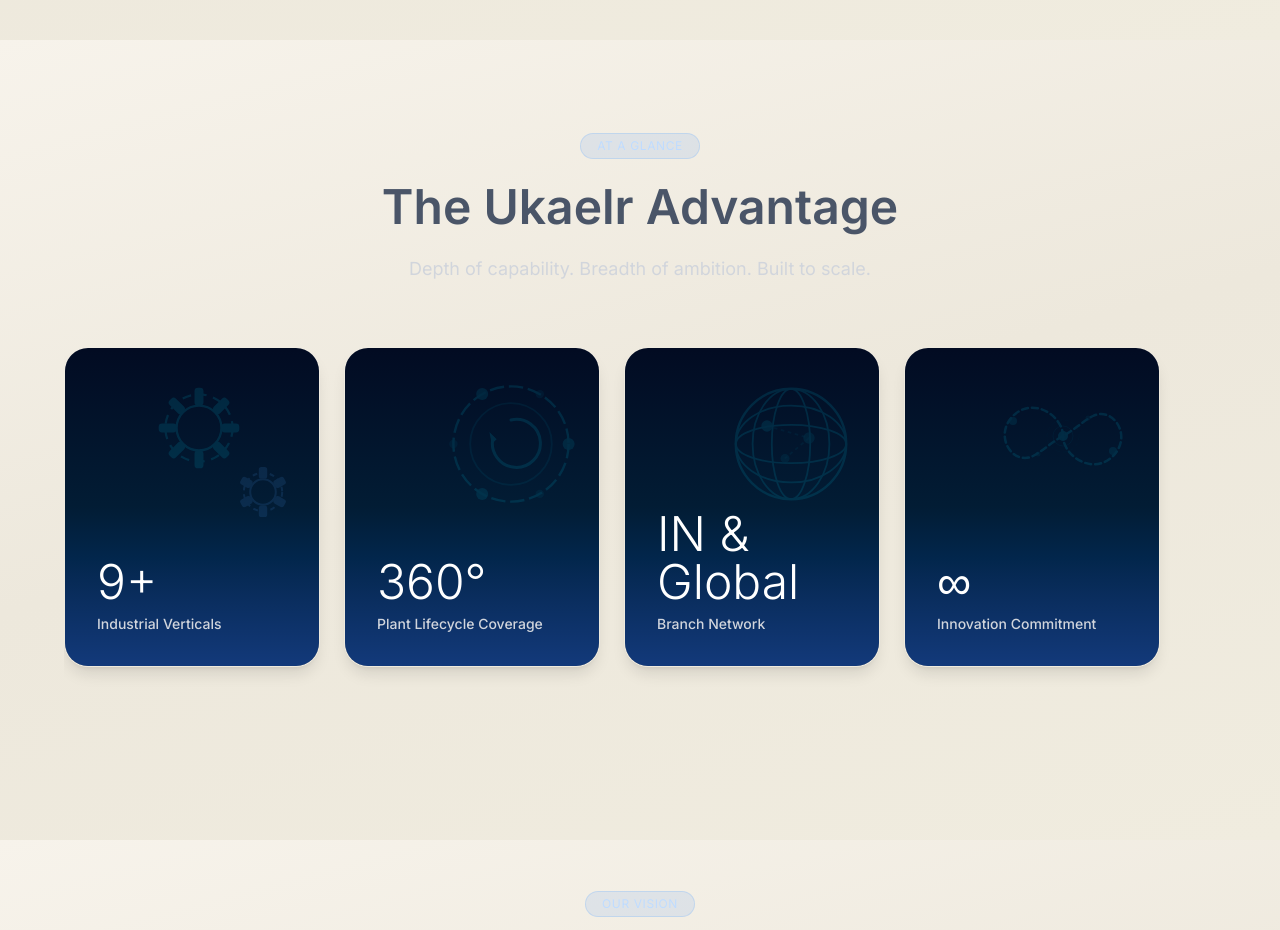
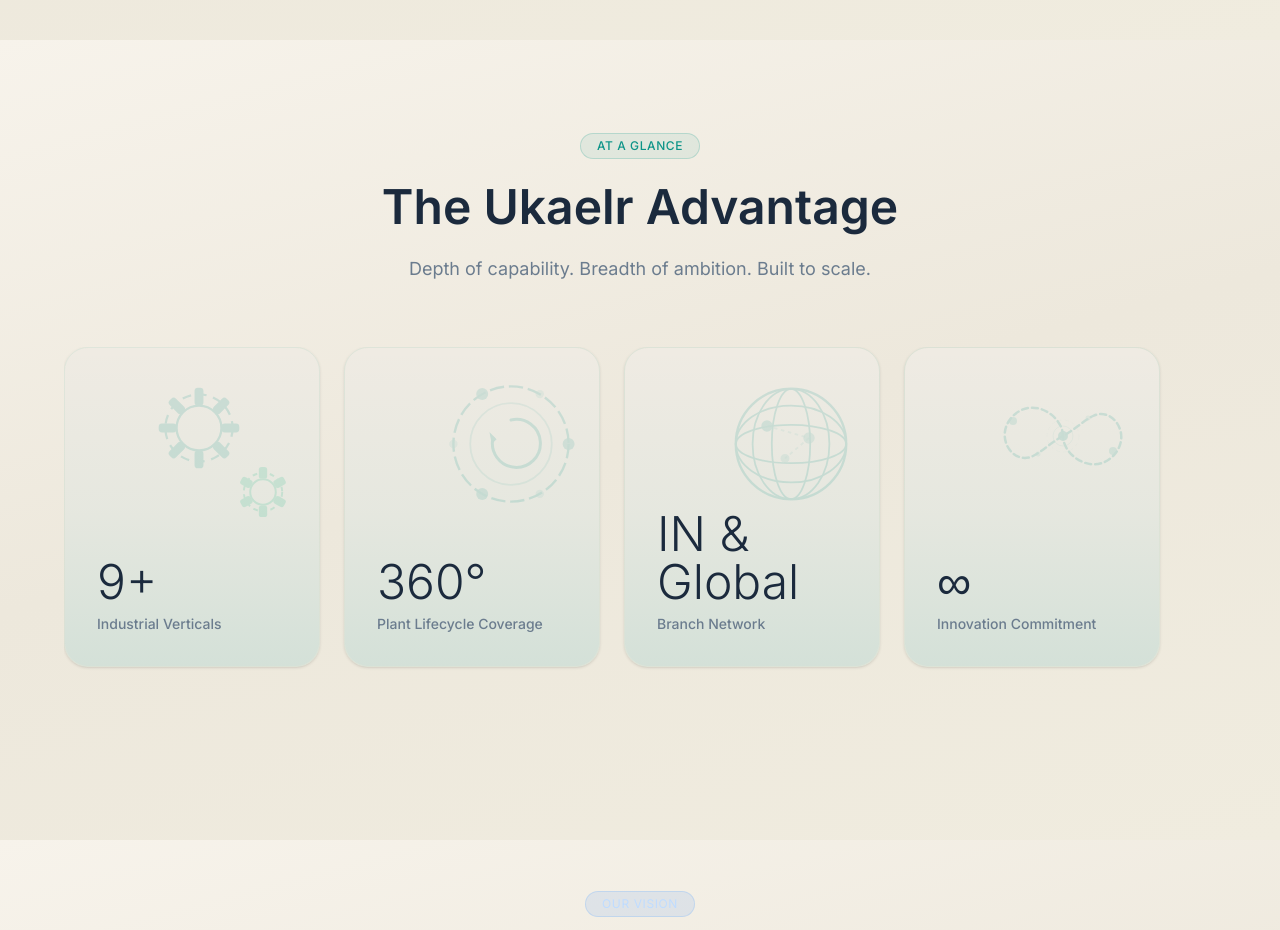
Before and after one commit to ArindamSharma1/Ukaelr, a Next.js app: page / in a window 1280 px wide. Shown: the part 3960-4890 px from the top of the page. Built offline with nearby package versions, Linux system fonts and the light colour scheme.

Commit message:
Update metrics.tsx

```diff
--- a/src/components/metrics.tsx
+++ b/src/components/metrics.tsx
@@ -2,20 +2,18 @@
 
 import { motion } from "framer-motion"
 
-/* Abstract SVG visuals for each card — positioned as decorative background art */
+/* Abstract SVG visuals for each card */
 const cardVisuals: React.ReactNode[] = [
   // 1 — Industrial Verticals: Interlocking gears
-  <div key="gears" className="absolute top-6 right-4 w-40 h-40 opacity-[0.12] group-hover:opacity-[0.25] transition-opacity duration-700">
-    {/* Large gear */}
-    <svg className="absolute top-0 left-0 w-28 h-28 text-cyan-400 group-hover:rotate-[30deg] transition-transform duration-[2s] ease-out" viewBox="0 0 100 100" fill="none" stroke="currentColor" strokeWidth="2">
+  <div key="gears" className="absolute top-6 right-4 w-40 h-40 opacity-[0.15] group-hover:opacity-[0.3] transition-opacity duration-700">
+    <svg className="absolute top-0 left-0 w-28 h-28 text-[#0D9488] group-hover:rotate-[30deg] transition-transform duration-[2s] ease-out" viewBox="0 0 100 100" fill="none" stroke="currentColor" strokeWidth="2">
       <circle cx="50" cy="50" r="20" />
       <circle cx="50" cy="50" r="30" strokeDasharray="8 6" />
       {[0,45,90,135,180,225,270,315].map(angle => (
         <rect key={angle} x="47" y="15" width="6" height="14" rx="2" transform={`rotate(${angle} 50 50)`} fill="currentColor" />
       ))}
     </svg>
-    {/* Small gear */}
-    <svg className="absolute bottom-0 right-0 w-20 h-20 text-blue-400 group-hover:-rotate-[45deg] transition-transform duration-[2s] ease-out" viewBox="0 0 100 100" fill="none" stroke="currentColor" strokeWidth="2.5">
+    <svg className="absolute bottom-0 right-0 w-20 h-20 text-[#10B981] group-hover:-rotate-[45deg] transition-transform duration-[2s] ease-out" viewBox="0 0 100 100" fill="none" stroke="currentColor" strokeWidth="2.5">
       <circle cx="50" cy="50" r="16" />
       <circle cx="50" cy="50" r="24" strokeDasharray="6 5" />
       {[0,60,120,180,240,300].map(angle => (
@@ -25,66 +23,52 @@ const cardVisuals: React.ReactNode[] = [
   </div>,
 
   // 2 — 360° Lifecycle: Circular ring with stage markers
-  <div key="lifecycle" className="absolute top-6 right-4 w-36 h-36 opacity-[0.12] group-hover:opacity-[0.25] transition-opacity duration-700">
-    <svg className="w-full h-full text-cyan-400 group-hover:rotate-[60deg] transition-transform duration-[2s] ease-out" viewBox="0 0 120 120" fill="none">
-      {/* Outer track */}
+  <div key="lifecycle" className="absolute top-6 right-4 w-36 h-36 opacity-[0.15] group-hover:opacity-[0.3] transition-opacity duration-700">
+    <svg className="w-full h-full text-[#0D9488] group-hover:rotate-[60deg] transition-transform duration-[2s] ease-out" viewBox="0 0 120 120" fill="none">
       <circle cx="60" cy="60" r="48" stroke="currentColor" strokeWidth="2" strokeDasharray="12 4" />
-      {/* Inner track */}
       <circle cx="60" cy="60" r="34" stroke="currentColor" strokeWidth="1.5" opacity="0.5" />
-      {/* Stage dots */}
       {[0, 60, 120, 180, 240, 300].map((angle, idx) => {
         const rad = (angle * Math.PI) / 180
         const cx = 60 + 48 * Math.cos(rad)
         const cy = 60 + 48 * Math.sin(rad)
         return <circle key={idx} cx={cx} cy={cy} r={idx % 2 === 0 ? 5 : 3.5} fill="currentColor" opacity={idx % 2 === 0 ? 0.8 : 0.4} />
       })}
-      {/* Center arrow-circle */}
       <path d="M60 40 A20 20 0 1 1 45 55" stroke="currentColor" strokeWidth="2.5" strokeLinecap="round" />
       <polygon points="42,50 48,56 44,60" fill="currentColor" />
     </svg>
   </div>,
 
-  // 3 — Branch Network: Globe with grid lines + pin markers
-  <div key="globe" className="absolute top-6 right-4 w-36 h-36 opacity-[0.12] group-hover:opacity-[0.25] transition-opacity duration-700">
-    <svg className="w-full h-full text-cyan-400 group-hover:scale-110 transition-transform duration-700" viewBox="0 0 120 120" fill="none" stroke="currentColor" strokeWidth="1.5">
-      {/* Globe outline */}
+  // 3 — Branch Network: Globe with grid lines
+  <div key="globe" className="absolute top-6 right-4 w-36 h-36 opacity-[0.15] group-hover:opacity-[0.3] transition-opacity duration-700">
+    <svg className="w-full h-full text-[#0D9488] group-hover:scale-110 transition-transform duration-700" viewBox="0 0 120 120" fill="none" stroke="currentColor" strokeWidth="1.5">
       <circle cx="60" cy="60" r="46" strokeWidth="2" />
-      {/* Latitude lines */}
       <ellipse cx="60" cy="60" rx="46" ry="16" />
       <ellipse cx="60" cy="60" rx="46" ry="32" />
-      {/* Longitude lines */}
       <ellipse cx="60" cy="60" rx="16" ry="46" />
       <ellipse cx="60" cy="60" rx="32" ry="46" />
-      {/* Pin markers */}
       <circle cx="40" cy="45" r="4" fill="currentColor" opacity="0.8" />
       <circle cx="75" cy="55" r="4" fill="currentColor" opacity="0.6" />
       <circle cx="55" cy="72" r="3" fill="currentColor" opacity="0.5" />
-      {/* Connection lines */}
       <line x1="40" y1="45" x2="75" y2="55" strokeDasharray="3 3" opacity="0.4" />
       <line x1="75" y1="55" x2="55" y2="72" strokeDasharray="3 3" opacity="0.4" />
     </svg>
   </div>,
 
   // 4 — Innovation: Infinity loop with pulse nodes
-  <div key="infinity" className="absolute top-6 right-4 w-40 h-32 opacity-[0.12] group-hover:opacity-[0.25] transition-opacity duration-700">
-    <svg className="w-full h-full text-cyan-400" viewBox="0 0 160 100" fill="none">
-      {/* Infinity path */}
+  <div key="infinity" className="absolute top-6 right-4 w-40 h-32 opacity-[0.15] group-hover:opacity-[0.3] transition-opacity duration-700">
+    <svg className="w-full h-full text-[#0D9488]" viewBox="0 0 160 100" fill="none">
       <path
         d="M80 50 C80 30, 50 10, 30 30 C10 50, 30 80, 50 70 C60 65, 70 55, 80 50 C90 45, 100 35, 110 30 C130 20, 150 50, 130 70 C110 90, 80 70, 80 50Z"
         stroke="currentColor"
         strokeWidth="2.5"
         strokeLinecap="round"
-        className="group-hover:[stroke-dashoffset:0] transition-all duration-[2s]"
         strokeDasharray="6 4"
       />
-      {/* Pulse nodes along the path */}
       <circle cx="30" cy="35" r="4" fill="currentColor" opacity="0.7" />
       <circle cx="80" cy="50" r="5" fill="currentColor" opacity="0.9" />
       <circle cx="130" cy="65" r="4" fill="currentColor" opacity="0.7" />
-      {/* Sparkle accents */}
       <circle cx="55" cy="68" r="2.5" fill="currentColor" opacity="0.4" />
       <circle cx="105" cy="32" r="2.5" fill="currentColor" opacity="0.4" />
-      {/* Radiant rings around center node */}
       <circle cx="80" cy="50" r="10" stroke="currentColor" strokeWidth="1" opacity="0.3" />
       <circle cx="80" cy="50" r="16" stroke="currentColor" strokeWidth="0.8" opacity="0.15" strokeDasharray="4 3" />
     </svg>
@@ -127,13 +111,13 @@ export default function Metrics() {
           transition={{ duration: 0.6, ease: "easeOut" }}
           className="flex flex-col items-center text-center mb-16"
         >
-          <div className="px-4 py-1 rounded-full border border-blue-400/20 bg-blue-500/10 text-xs text-blue-200 mb-6 uppercase tracking-wider">
+          <div className="px-4 py-1 rounded-full border border-[#0D9488]/20 bg-[#0D9488]/8 text-xs text-[#0D9488] mb-6 uppercase tracking-wider font-medium">
             At a Glance
           </div>
-          <h2 className="text-3xl md:text-5xl font-semibold mb-6">
+          <h2 className="text-3xl md:text-5xl font-semibold mb-6 text-[#1B2A3D]">
             The Ukaelr Advantage
           </h2>
-          <p className="text-gray-300 max-w-2xl text-lg">
+          <p className="text-[#6B7C8E] max-w-2xl text-lg">
             Depth of capability. Breadth of ambition. Built to scale.
           </p>
         </motion.div>
@@ -149,16 +133,16 @@ export default function Metrics() {
             <motion.div
               variants={itemVariants}
               key={i}
-              className="flex-none w-[280px] md:w-64 h-80 rounded-3xl relative overflow-hidden flex flex-col justify-end p-8 border border-white/5 snap-center group hover:border-cyan-500/30 hover:-translate-y-2 transition-all duration-500 shadow-lg hover:shadow-[0_0_30px_rgba(0,229,255,0.15)] cursor-default"
+              className="flex-none w-[280px] md:w-64 h-80 rounded-3xl relative overflow-hidden flex flex-col justify-end p-8 border border-[#0D9488]/8 snap-center group hover:border-[#0D9488]/25 hover:-translate-y-2 transition-all duration-500 shadow-sm hover:shadow-[0_0_25px_rgba(13,148,136,0.1)] cursor-default"
             >
-              <div className="absolute inset-0 bg-[#020b22] -z-20" />
-              <div className="absolute inset-0 bg-gradient-to-t from-blue-500/40 via-cyan-500/10 to-transparent -z-10 group-hover:from-blue-400/50 transition-colors duration-500" />
+              <div className="absolute inset-0 bg-[#EFEBE3] -z-20" />
+              <div className="absolute inset-0 bg-gradient-to-t from-[#0D9488]/12 via-[#0D9488]/4 to-transparent -z-10 group-hover:from-[#0D9488]/18 transition-colors duration-500" />
 
               {/* Decorative visual */}
               {cardVisuals[i]}
 
-              <h3 className="text-5xl font-light text-white mb-2 group-hover:scale-105 origin-left transition-transform duration-500">{metric.value}</h3>
-              <p className="text-sm text-gray-300 font-medium group-hover:text-white transition-colors duration-300">{metric.label}</p>
+              <h3 className="text-5xl font-light text-[#1B2A3D] mb-2 group-hover:scale-105 origin-left transition-transform duration-500">{metric.value}</h3>
+              <p className="text-sm text-[#6B7C8E] font-medium group-hover:text-[#1B2A3D] transition-colors duration-300">{metric.label}</p>
             </motion.div>
           ))}
         </motion.div>
```
